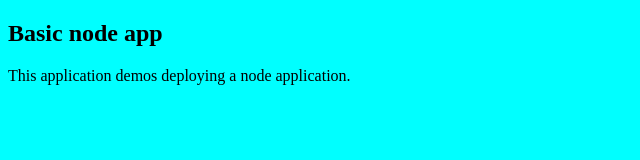
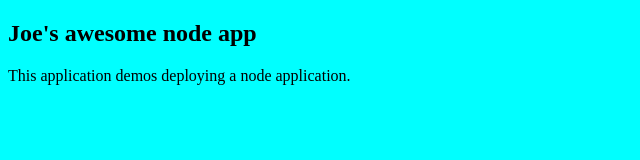
Before and after one commit to JoeCorr95/node_jc, a website: page index.html in a window 1280 px wide. Shown: the whole page, without its empty margins (0-640 px from the left). Drawn offline with Linux system fonts and the light colour scheme.

Commit message:
Heading change

```diff
--- a/index.html
+++ b/index.html
@@ -4,7 +4,7 @@
 
 </head>
 <body style="background-color:aqua">
-<h2>Basic node app</h2>
+<h2>Joe's awesome node app</h2>
 <p>This application demos deploying a node application.</p>
 </body>
 </html>
```
